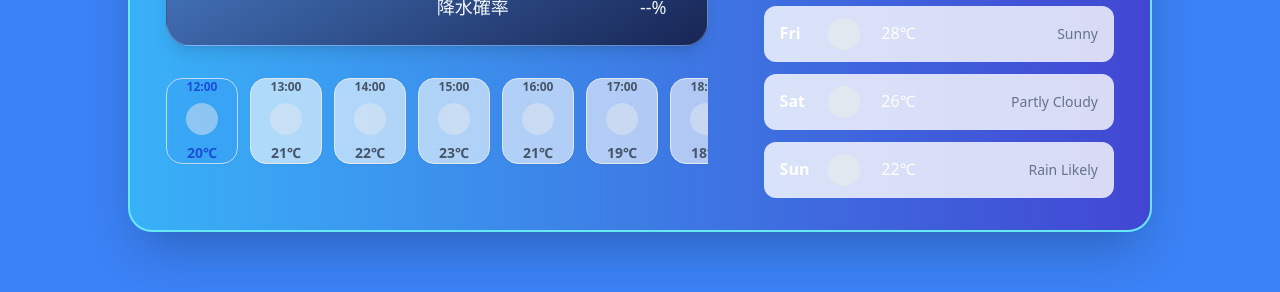
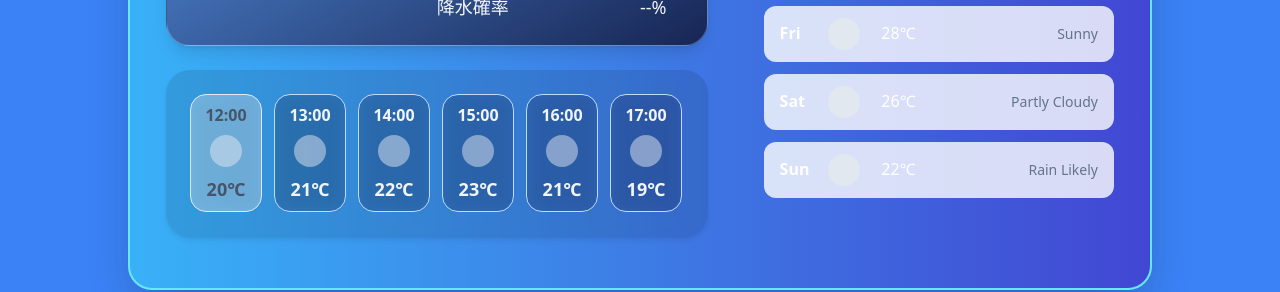
Before and after one commit to fried-hosh/weather-app, a React (Vite) app: page / in a window 1280 px wide. Shown: the part 390-682 px from the top of the page. Built offline with nearby package versions, Linux system fonts and the light colour scheme.

Commit message:
style: 文字サイズ調整

```diff
--- a/src/components/HourlyForecast.tsx
+++ b/src/components/HourlyForecast.tsx
@@ -23,8 +23,6 @@ const dummyHourly: HourlyItem[] = [
 
 const HourlyForecast = () => {
   // スクロール要素への参照を作成
-  // .scrollByみたいなブラウザ操作をしたいときはref={}とuseRefを使ってDOMを取得する。
-  // ref={}+useStateだと、setStateした瞬間に無駄に再レンダリングされるから大抵アンチパターンになる。
   const scrollRef = useRef<HTMLDivElement>(null);
 
   // スクロール操作の関数
@@ -45,7 +43,13 @@ const HourlyForecast = () => {
 
   return (
     // 親にgroup、子にgroup-hover:⚪︎⚪︎で、「親がhoverされたときに子の見た目を変える」。
-    <section className="group relative w-full" aria-labelledby="hourly-forecast-title">
+    <section
+      className="
+      group relative w-full
+      lg:rounded-3xl lg:bg-black/10 lg:p-6 lg:backdrop-blur-sm lg:shadow-md
+      "
+      aria-labelledby="hourly-forecast-title"
+    >
       {/* 読み上げ用 表示しない */}
       <h2 className="sr-only" id="hourly-forecast-title">
         1時間ごとの予報
@@ -53,15 +57,22 @@ const HourlyForecast = () => {
 
       {/* === 左スクロールボタン === */}
       {/* sm: は「640px以上」。max-w-smとはサイズが異なる。 */}
-      <button onClick={() => scroll("left")} className="absolute left-0 top-1/2 z-10 -translate-x-2 -translate-y-1/2 rounded-full bg-white/60 p-1 opacity-0 shadow-md backdrop-blur transition-opacity hover:bg-white sm:group-hover:opacity-100 dark:bg-slate-800/80 dark:hover:bg-slate-700" aria-label="前の時間へ移動">
+      <button
+        onClick={() => scroll("left")}
+        className="
+        absolute left-0 top-1/2 z-10 -translate-x-2 -translate-y-1/2 rounded-full bg-white/60 p-1 opacity-0 shadow-md backdrop-blur transition-opacity hover:bg-white sm:group-hover:opacity-100
+        dark:bg-slate-800/80 dark:hover:bg-slate-700
+        "
+        aria-label="前の時間へ移動"
+      >
         <svg xmlns="http://www.w3.org/2000/svg" fill="none" viewBox="0 0 24 24" strokeWidth={2} stroke="currentColor" className="h-5 w-5 text-slate-600 dark:text-slate-300">
-          <path strokeLinecap="round" strokeLinejoin="round" d="M15.75 19.5L8.25 12l7.5-7.5" />s
+          <path strokeLinecap="round" strokeLinejoin="round" d="M15.75 19.5L8.25 12l7.5-7.5" />
         </svg>
       </button>
 
       {/* === 横スクロールリスト === */}
       {/* ref={scrollRef}でリストのDOMをuseRef.currentに保存して操作する */}
-      <div ref={scrollRef} className="no-scrollbar flex w-full snap-x gap-3 overflow-x-auto scroll-smooth px-1 py-2" role="list">
+      <div ref={scrollRef} className="no-scrollbar flex w-full snap-x gap-3 overflow-x-auto scroll-smooth px-1 " role="list">
         {/* ここにAPI入れる */}
         {dummyHourly.map((item, index) => (
           <div
@@ -70,23 +81,30 @@ const HourlyForecast = () => {
             className={`flex min-w-[4.5rem] shrink-0 snap-start flex-col items-center justify-between gap-2 rounded-2xl border shadow-sm backdrop-blur transition-colors
           ${
             /* 「Now」など特定の要素を目立たせる場合の条件分岐例（今回はindex=0をハイライト） */
-            index === 0 ? "border-blue-200 bg-blue-500/10 text-blue-700 dark:border-blue-700 dark:bg-blue-600/20 dark:text-blue-100" : "border-slate-200 bg-white/60 text-slate-600 dark:border-slate-700 dark:bg-slate-800/50 dark:text-slate-300"
+            index === 0 ? "border-slate-200 bg-white/30 text-slate-600" : "border-blue-200 bg-blue-950/20 text-slate-100"
           } `}
           >
             {/* 時間 */}
-            <p className="text-xs font-semibold">{item.time}</p>
+            <p className="pt-2 text-xs font-semibold lg:text-base">{item.time}</p>
 
             {/* アイコン */}
-            {item.iconUrl ? <img className="h-8 w-8 " src={item.iconUrl} alt={item.description ?? ""} /> : <div className="h-8 w-8 rounded-full bg-slate-200/50 dark:bg-slate-600/50" aria-hidden />}
+            {item.iconUrl ? <img className="size-8 " src={item.iconUrl} alt={item.description ?? ""} /> : <div className="size-8 rounded-full bg-slate-200/50 dark:bg-slate-600/50" aria-hidden />}
 
             {/* 気温 */}
-            <p className="text-sm font-bold">{item.temp}</p>
+            <p className="pb-2 text-sm font-bold lg:text-lg">{item.temp}</p>
           </div>
         ))}
       </div>
 
       {/* === 右スクロールボタン === */}
-      <button onClick={() => scroll("right")} className="absolute right-0 top-1/2 z-10 -translate-y-1/2 translate-x-2 rounded-full bg-white/60 p-1 opacity-0 shadow-md backdrop-blur transition-opacity hover:bg-white sm:group-hover:opacity-100 dark:bg-slate-800/80 dark:hover:bg-slate-700" aria-label="次の時間へ移動">
+      <button
+        onClick={() => scroll("right")}
+        className="
+      absolute right-0 top-1/2 z-10 -translate-y-1/2 translate-x-2 rounded-full bg-white/60 p-1 opacity-0 shadow-md backdrop-blur transition-opacity hover:bg-white sm:group-hover:opacity-100
+      dark:bg-slate-800/80 dark:hover:bg-slate-700
+      "
+        aria-label="次の時間へ移動"
+      >
         <svg xmlns="http://www.w3.org/2000/svg" fill="none" viewBox="0 0 24 24" strokeWidth={2} stroke="currentColor" className="h-5 w-5 text-slate-600 dark:text-slate-300">
           <path strokeLinecap="round" strokeLinejoin="round" d="M8.25 4.5l7.5 7.5-7.5 7.5" />
         </svg>
```
